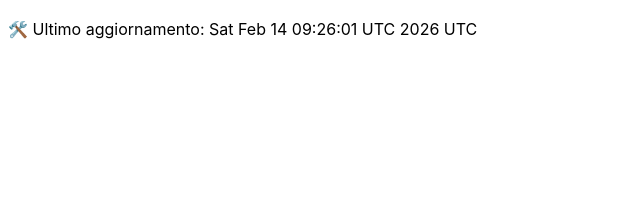
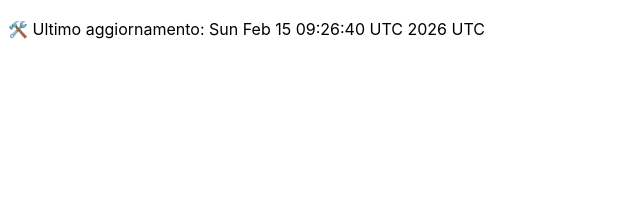
Before and after one commit to DanteTrb/DanteTrb.github.io, a Jekyll site: the page built from badges.md, in a window 1280 px wide. Shown: the top 213 px of the page, without its empty margins (0-640 px from the left). Built offline with Jekyll 4.4.1, drawn with Linux system fonts in a browser that asks for light colours; our own code applies the rules of GitHub Pages for plain Markdown files.

Commit message:
🛠️ Aggiornamento automatico badge

```diff
--- a/badges.md
+++ b/badges.md
@@ -1 +1 @@
-🛠️ Ultimo aggiornamento: Sat Feb 14 09:26:01 UTC 2026 UTC
+🛠️ Ultimo aggiornamento: Sun Feb 15 09:26:40 UTC 2026 UTC
```
